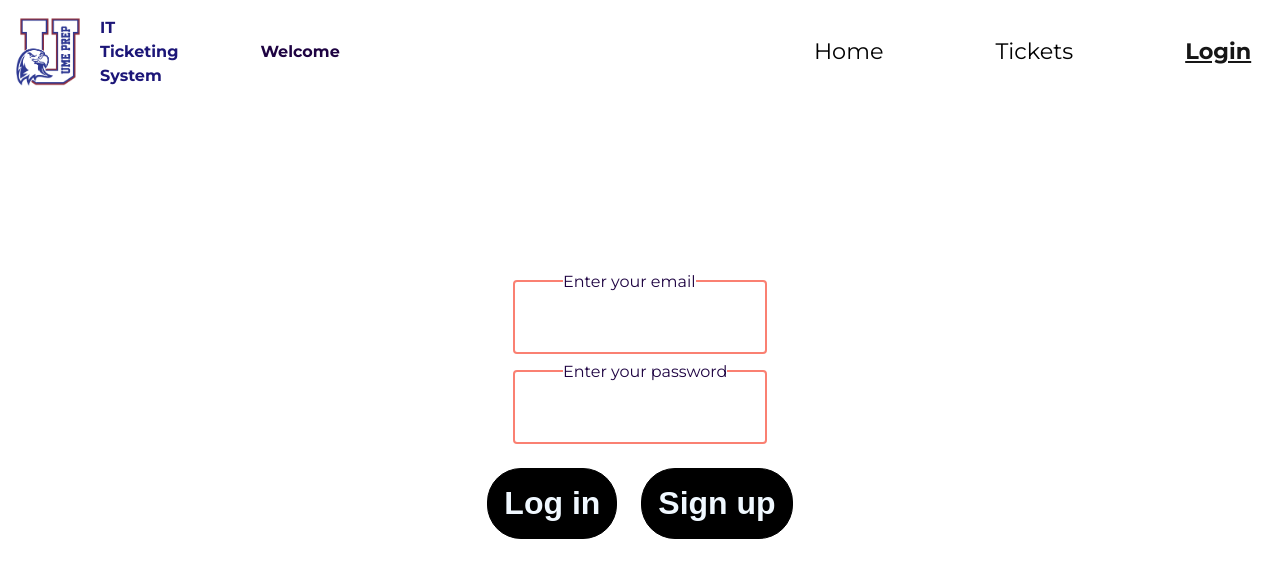
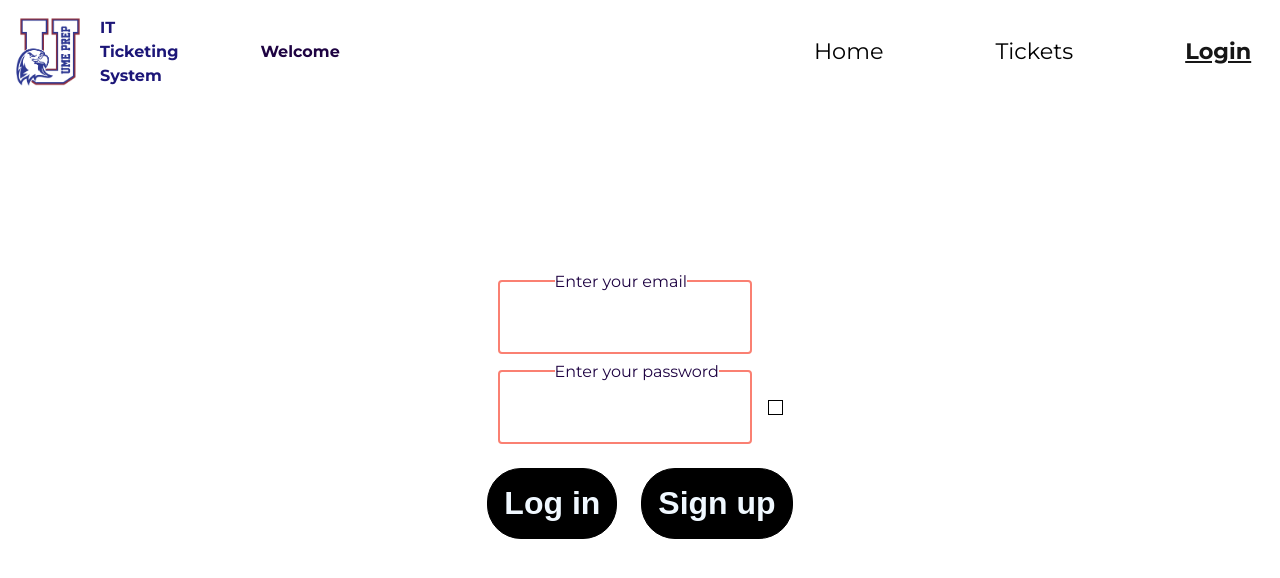
Before and after one commit to jbarriguete86/UME-IT-ticketing-system, a React (Vite) app: page /login in a window 1280 px wide. Shown: the top 578 px of the page. Built offline with nearby package versions, Linux system fonts and the light colour scheme; no server answers.

Commit message:
Update 52824
added the message for invalid email or password, as well as show and hide password

```diff
--- a/src/App.module.css
+++ b/src/App.module.css
@@ -176,7 +176,7 @@ padding-right: 24px;
 
 
 .sign_cont > input {
-    position: relative;
+    /* position: relative; */
     width: 250px;
     height: 70px;
     border: 2px salmon solid;
@@ -191,7 +191,26 @@ padding-right: 24px;
 .sign_cont > label{
     position: absolute;
     z-index: 1;
-    margin-top: -10px;
-    margin-left: 50px;
+    top: -10px;
+    left: 20%;
     background-color: white
 }
+
+.sign_cont{
+    display: flex;
+    width: 100%;
+    align-items:center;
+    position: relative;
+    gap: 1em;
+}
+
+.view_password_button{
+    width: 15px;
+    height: 15px;
+    border-radius: 0;
+    background: white;
+}
+
+.show{
+    background-color: black;
+}
--- a/src/pages/Login.jsx
+++ b/src/pages/Login.jsx
@@ -13,6 +13,8 @@ export default function Login(){
     })
     const [signed, setSigned]= useState(false)
     const [userName, setUserName]= useState(null)
+    const [error, setError] = useState('')
+    const [showPassword, setShowPassword] = useState(false)
     const location = useLocation()
     const navigate = useNavigate()
 
@@ -57,10 +59,14 @@ export default function Login(){
                     const user= userCredential.user
                     setUserName(user.displayName)
                     setSigned(true)
+                    setError('')
                     navigate(from, { replace: true })
 
                     } catch(error){
-                        console.error(error.message)
+                        if(error.code === 'auth/invalid-credential'){
+                           setError('Wrong email or password, try again')
+                        }
+
                     }
                 }
                 }else {
@@ -81,6 +87,10 @@ export default function Login(){
         }))
     }
 
+    function togglePasswordVisibility() {
+        setShowPassword(prevShowPassword => !prevShowPassword);
+      }
+
       const display = !userName ?
       (<div className={styles.login_message}>
             <div className={styles.sign_cont}>
@@ -96,12 +106,18 @@ export default function Login(){
             <div className={styles.sign_cont}>
                 <label htmlFor="password">Enter your password</label>
                 <input
-                    type="password"
+                    type={showPassword ? "text" : "password"}
                     name="password"
                     id="password"
                     value={formData.password}
                     onChange={handleChange}
                 />
+                <button
+                    type="button"
+                    onClick={togglePasswordVisibility}
+                     className={`${styles.view_password_button} ${showPassword ? styles.show : styles.hide}`}
+                >
+                </button>
             </div>
       </div>
 
@@ -111,6 +127,7 @@ export default function Login(){
 
     return (
         <div className={styles.login_container}>
+            {error && (<p>{error}</p>)}
             {display}
             <div className={styles.button_cont}>
                 <button onClick={handleLogIn}>{userName ? "Log out" : "Log in"}</button>
```
